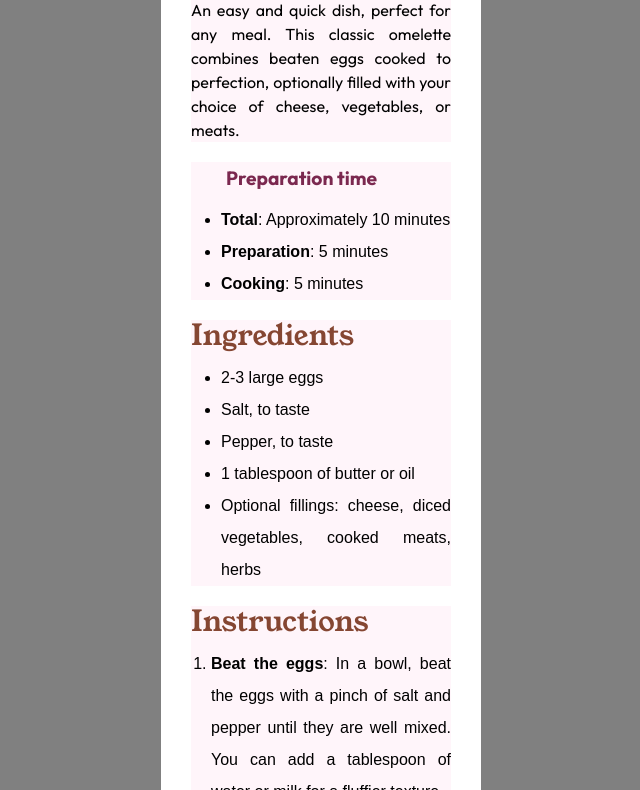
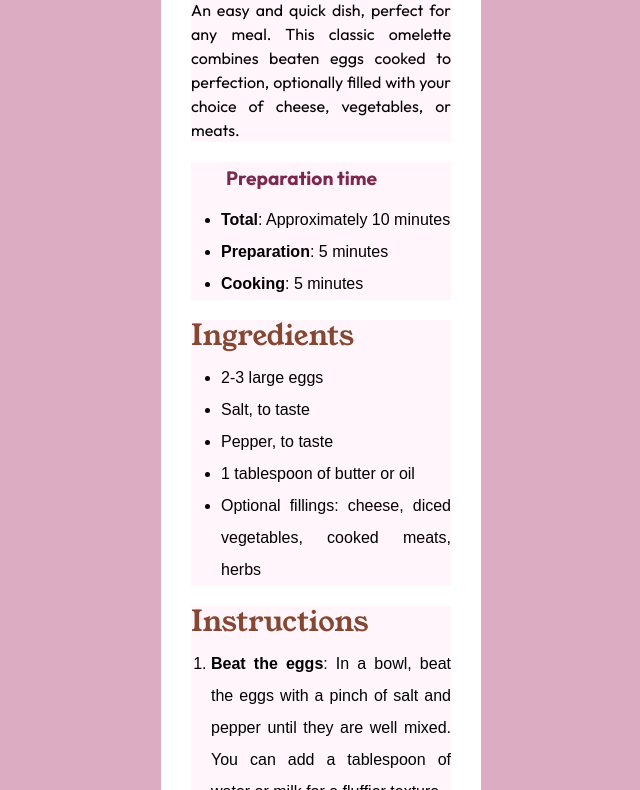
Before and after one commit to vinivmarinho/desafios, a plain HTML site: page desafio_01/index.html in a window 768 px wide. Shown: the part 262-1052 px from the top of the page, without its empty margins (63-703 px from the left). Drawn offline with Linux system fonts and the light colour scheme.

Commit message:
Criei a media query para telas a partir de 600px

```diff
--- /dev/null
+++ b/desafio_01/estilos/media_query.css
@@ -0,0 +1,7 @@
+@charset "UTF-8";
+/* Mínimo 600px */
+@media screen and (min-width: 600px) and (max-width: 900px){
+    body{
+        background-color:  hsla(332, 51%, 44%, 0.411)
+    }
+}
--- a/desafio_01/index.html
+++ b/desafio_01/index.html
@@ -8,6 +8,8 @@
   <link rel="shortcut icon" href="images/favicon-32x32.png" type="image/x-icon">
   <!--Link para o estilo principal do css-->
   <link rel="stylesheet" href="estilos/style.css">
+  <!--Link para o estilo de media queries-->
+  <link rel="stylesheet" href="estilos/media_query.css">
   <!--Fonte young serif-->
   <link href="https://fonts.googleapis.com/css2?family=Young+Serif&display=swap" rel="stylesheet">
   <!--Fonte Outfit-->
```
